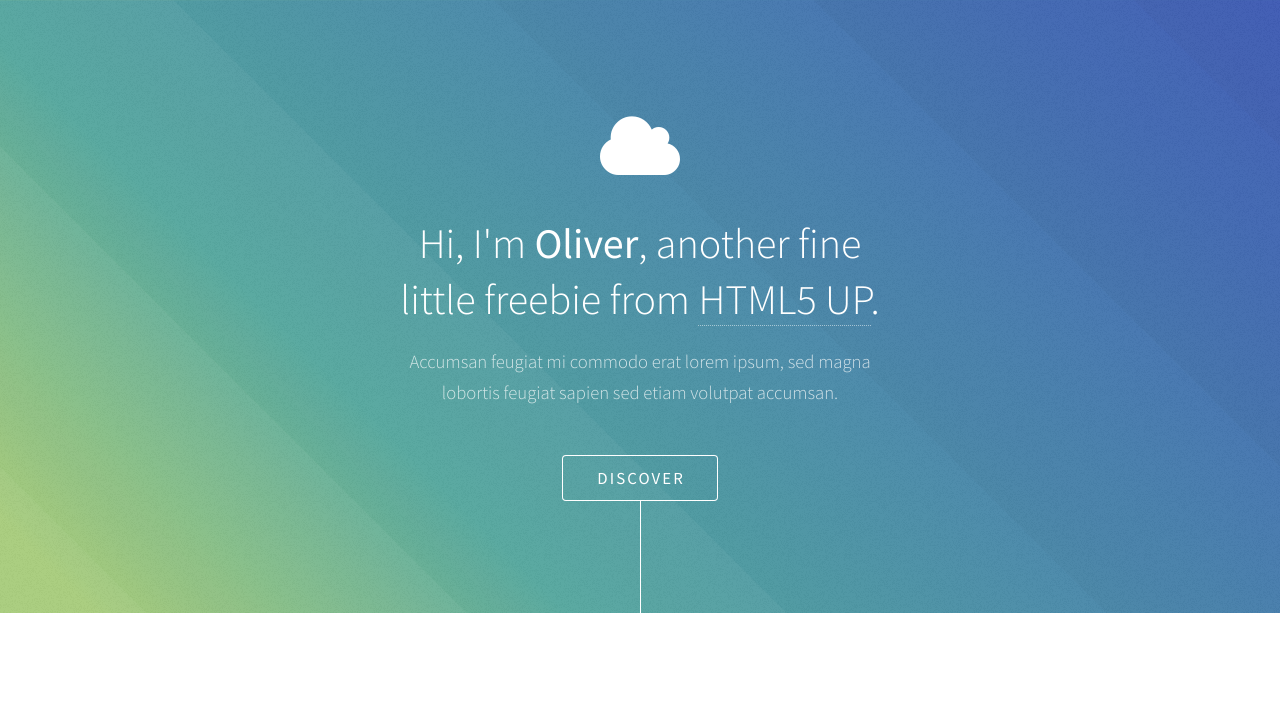
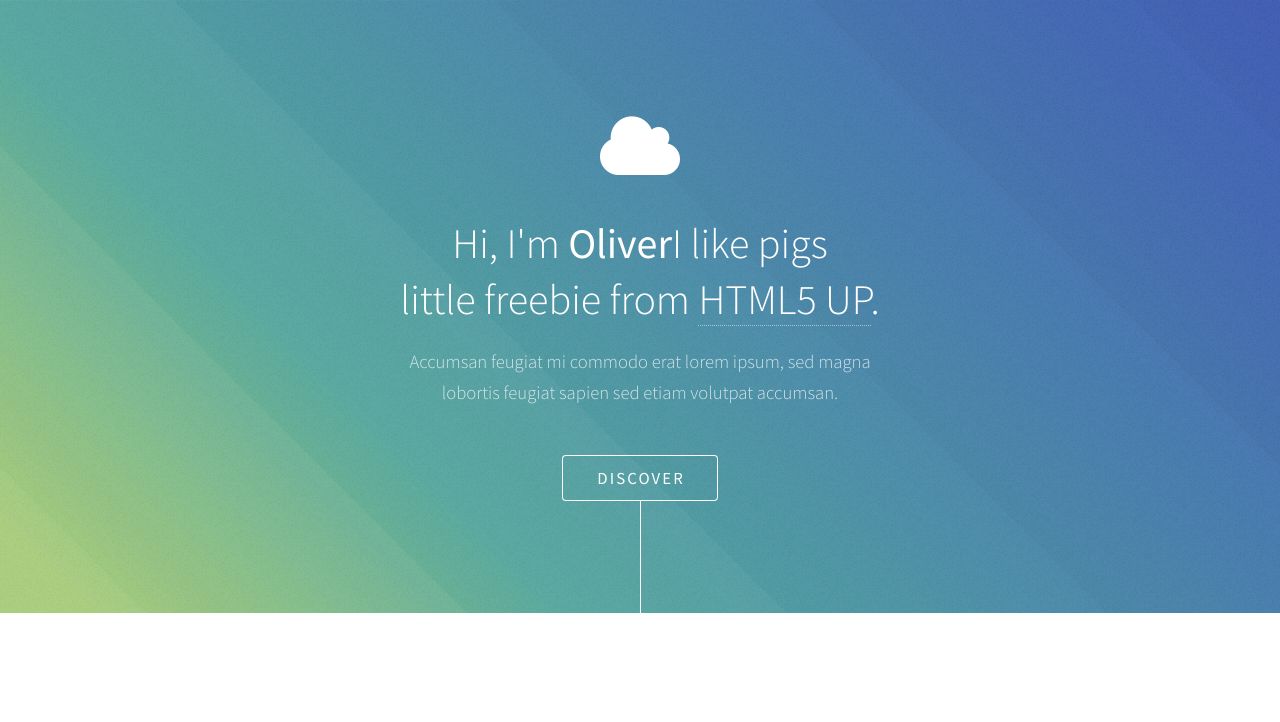
Before and after one commit to chickenoliver/chickenoliver.github.io, a plain HTML site: page index.html in a window 1280 px wide. Shown: the top 722 px of the page. Drawn offline with Linux system fonts and the light colour scheme.

Commit message:
i like pigs

```diff
--- a/index.html
+++ b/index.html
@@ -29,7 +29,7 @@
 			<section id="header">
 				<div class="inner">
 					<span class="icon major fa-cloud"></span>
-					<h1>Hi, I'm <strong>Oliver</strong>, another fine<br />
+					<h1>Hi, I'm <strong>Oliver</strong>I like pigs<br />
 					little freebie from <a href="http://html5up.net">HTML5 UP</a>.</h1>
 					<p>Accumsan feugiat mi commodo erat lorem ipsum, sed magna<br />
 					lobortis feugiat sapien sed etiam volutpat accumsan.</p>
```
